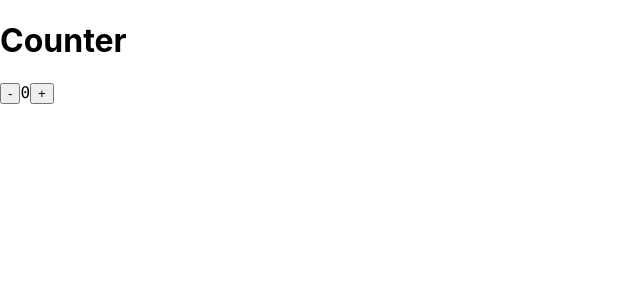
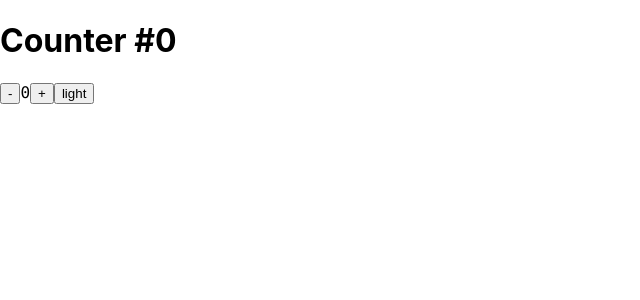
Before and after one commit to ejelome/react-hooks-counter, a React (Create React App) app: page / in a window 1280 px wide. Shown: the top 300 px of the page, without its empty margins (0-640 px from the left). Built offline with nearby package versions, Linux system fonts and the light colour scheme.

Commit message:
Update src/App.js for lesson 5.2

```diff
--- a/src/App.js
+++ b/src/App.js
@@ -1,37 +1,56 @@
-import React, { useReducer } from "react";
+import React, { useCallback, useEffect, useState } from "react";
 
 import useLogger from "./useLogger";
 
-const reducer = (state, action) => {
-  switch (action.type) {
-    case "increment":
-      return state + 1;
-    case "decrement":
-      return state - 1;
-    default:
-      return state;
-  }
-};
+const App = () => {
+  const initialCount = () => 0;
+  const [count, setCount] = useState(initialCount);
 
-const Counter = () => {
-  const initialState = 0;
-  const [count, dispatch] = useReducer(reducer, initialState);
+  const handleIncrement = () => setCount((prevCount) => prevCount + 1);
+  const handleDecrement = () => setCount((prevCount) => prevCount - 1);
 
-  const handleIncrement = () => dispatch({ type: "increment" });
-  const handleDecrement = () => dispatch({ type: "decrement" });
+  const initialTheme = () => "light";
+  const [theme, setTheme] = useState(initialTheme);
+
+  const handleToggleTheme = () =>
+    setTheme((prevTheme) => (prevTheme === "light" ? "dark" : "light"));
+
+  const themes = {
+    light: {
+      background: "white",
+      color: "black",
+    },
+    dark: {
+      background: "black",
+      color: "white",
+    },
+  };
+
+  const initialTitle = () => "hello, world";
+  const [title, setTitle] = useState(initialTitle);
+
+  let getRandomTitle = (count) => {
+    return `Counter #${count}`;
+  };
+
+  getRandomTitle = useCallback(getRandomTitle, [count]);
+
+  useEffect(() => {
+    setTitle(() => getRandomTitle(count));
+    console.log(`getRandomTitle(${count})`);
+  }, [getRandomTitle]);
 
   useLogger(count);
 
   return (
-    <>
-      <h1>Counter</h1>
+    <div style={themes[theme]}>
+      <h1>{title}</h1>
       <button onClick={handleDecrement}>-</button>
       <code>{count}</code>
       <button onClick={handleIncrement}>+</button>
-    </>
+      <button onClick={handleToggleTheme}>{theme}</button>
+    </div>
   );
 };
 
-const App = () => <Counter />;
-
 export default App;
```
